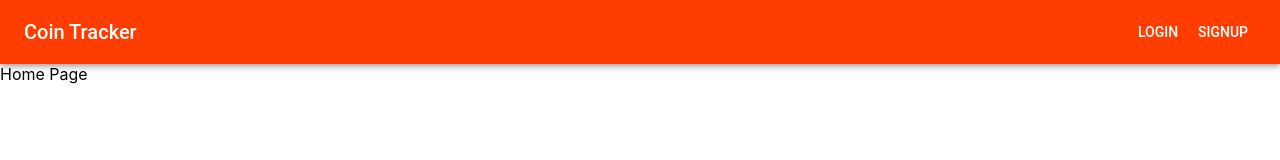
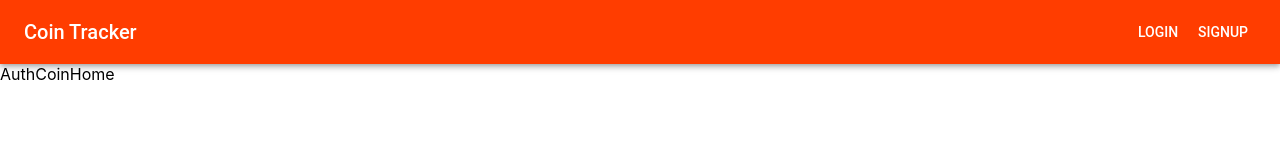
Before and after one commit to patricknavarre/coin-tracker-app, a React (Create React App) app: page /coin-home in a window 1280 px wide. Shown: the top 160 px of the page. Built offline with nearby package versions, Linux system fonts and the light colour scheme; sample sign-in values are in the browser's storage.

Commit message:
AuthCoinHome built

```diff
--- a/src/MainRouter.js
+++ b/src/MainRouter.js
@@ -5,12 +5,15 @@ import Navbar from "./components/Navbar/Navbar";
 import Login from "./components/Login/Login";
 import Signup from "./components/Signup/Signup";
 import Home from "./components/Home/Home";
+import PrivateRoute from "./components/PrivateRoute/PrivateRoute";
+import AuthCoinHome from './components/AuthCoinHome/AuthCoinHome';
 
 function MainRouter () {
     return (
         <>
         <Navbar />
         <Switch>
+            <PrivateRoute exact path="/coin-home" component={AuthCoinHome} />
             <Route path="/login" component={Login} />
             <Route path="/sign-up" component={Signup} />
             <Route path="/" component={Home} />
--- /dev/null
+++ b/src/components/AuthCoinHome/AuthCoinHome.js
@@ -0,0 +1,11 @@
+import React from 'react'
+
+function AuthCoinHome() {
+    return (
+        <div>
+            AuthCoinHome
+        </div>
+    )
+}
+
+export default AuthCoinHome;
--- a/src/components/Login/Login.js
+++ b/src/components/Login/Login.js
@@ -56,11 +56,6 @@ function Login(props) {
 
   const handleLoginSubmit = async (e) => {
 
-    // setUser({
-    //   email: value,
-    //   password: value,
-    // })
-
     e.preventDefault();
     try {
       let payload = await axios.post("http://localhost:3001/users/login", {
@@ -73,6 +68,7 @@ function Login(props) {
       let decodedJwtToken = jwtDecode(payload.data.jwtToken);
 
       dispatch({ type: "LOGIN", user: decodedJwtToken.email })
+      props.history.push("/coin-home");
       // console.log(decodedJwtToken);
     } catch (e) {
       console.log(e.message);
@@ -87,6 +83,7 @@ function Login(props) {
       let decodedJwtToken = jwtDecode(token);
 
       dispatch({ type: "LOGIN", user: decodedJwtToken.email })
+      props.history.push("/coin-home");
       console.log("testingtesting")
     } else {
       props.history.push("/login");
--- /dev/null
+++ b/src/components/PrivateRoute/PrivateRoute.js
@@ -0,0 +1,20 @@
+import React from "react";
+import { Route, Redirect } from "react-router-dom";
+import { checkIsUserLoggedIn } from "../lib/helpers";
+
+const PrivateRoute = ({ component: Component, handleUserLogout, ...rest }) => {
+  return (
+    <Route
+      {...rest}
+      render={(routerProps) =>
+        checkIsUserLoggedIn() ? (
+          <Component {...routerProps} handleUserLogout={handleUserLogout} />
+        ) : (
+          <Redirect to="/sign-up" />
+        )
+      }
+    />
+  );
+};
+
+export default PrivateRoute;
```
